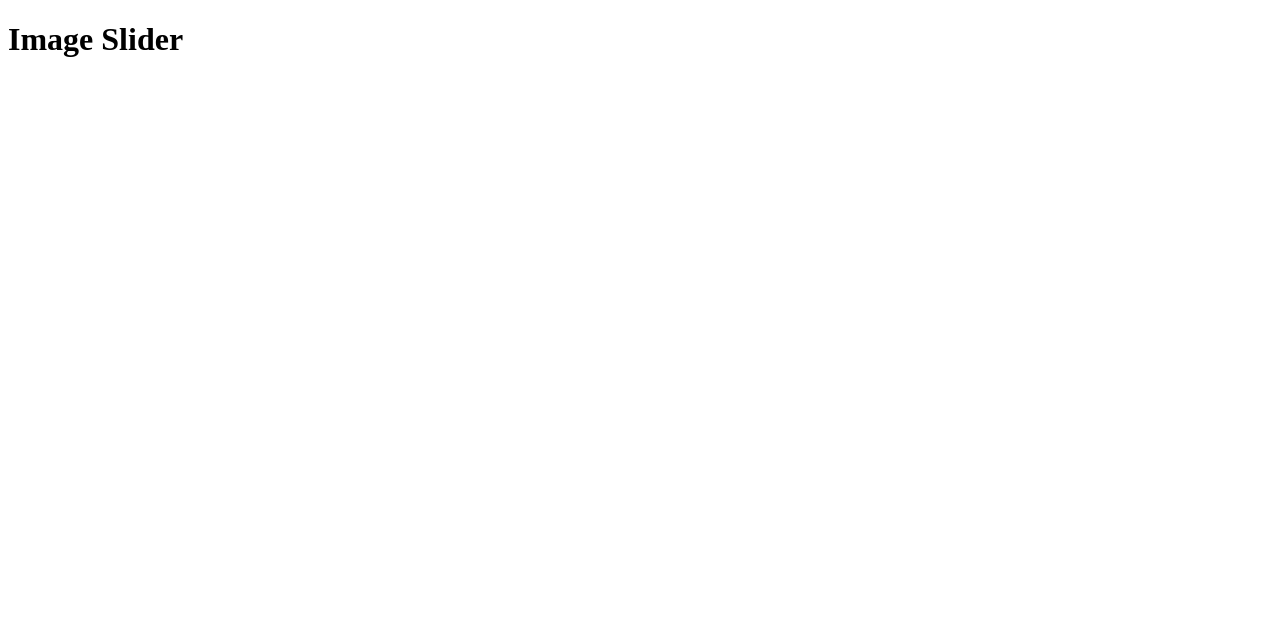
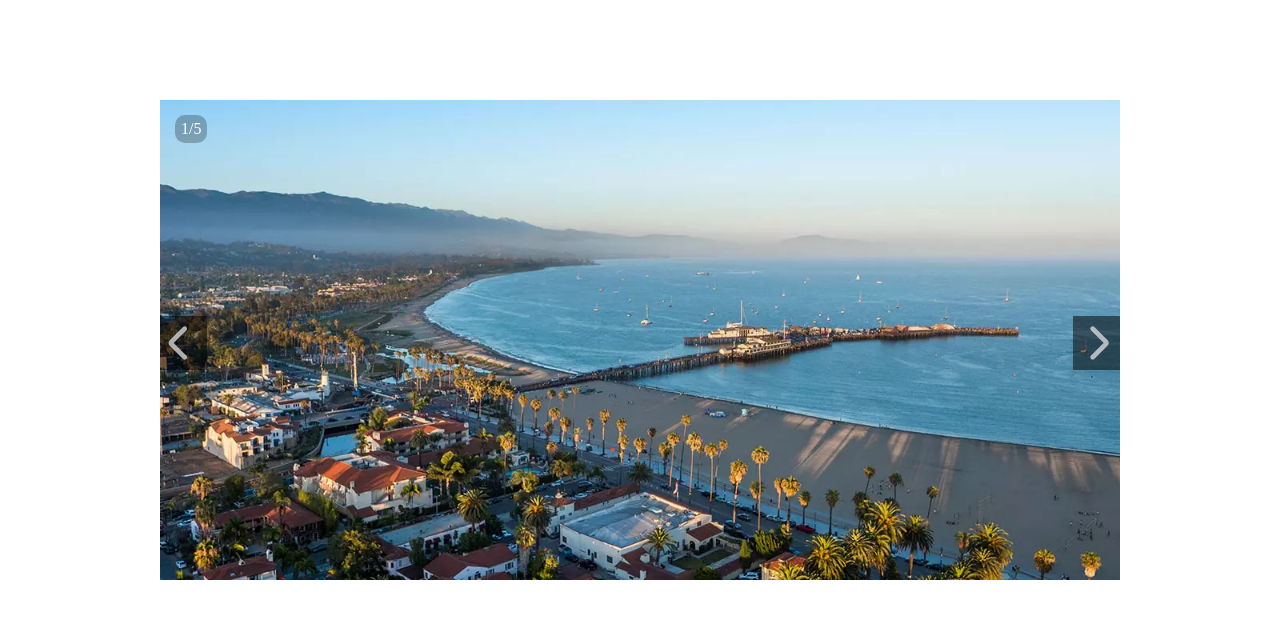
Before and after one commit to dukdukg00se/image-slider, a website built with webpack: page dist/index.html in a window 1280 px wide. Built offline with nearby package versions, Linux system fonts and the light colour scheme.

Commit message:
Test slider layout and functionality
Hardcoded slider components to test preferred design and functions.

```diff
--- a/src/components/img-slider/styles/styles.css
+++ b/src/components/img-slider/styles/styles.css
@@ -1,3 +1,6 @@
+* {
+  box-sizing: border-box;
+}
 
 .material-symbols-rounded {
   font-variation-settings:
@@ -6,3 +9,93 @@
   'GRAD' 0,
   'opsz' 48
 }
+
+/* Section is needed to hide overflow */
+/* If overflow hidden on slider container instead, won't be able to slide (transform) pics */
+section {
+
+
+
+  width: 75vw;
+  margin: auto;
+  /* border: solid 3px; */
+
+  /* Set max-width to no more than image width */
+  max-width: 1200px;
+
+  overflow: hidden;
+  position: relative;
+  min-width: 370px;
+
+
+  margin-top: 100px;
+}
+
+
+#slider-wrapper {
+  display: flex;
+
+  /* transition: transform 500ms; */
+
+  /* Need overflow, gives the sliding effect */
+  /* Then hide overflow of the section container */
+  /* overflow: hidden; */
+}
+
+.slide-frame {
+  position: relative;
+
+  /* Set min frame width to width of parent container */
+
+  min-width: 100%;
+
+  /* min-width: fit-content; */
+
+  /* Max frame size equal height of image */
+  /* max-height: 600px; */
+}
+
+  /* Constrain image width to parent width to prevent cropping of img */
+.image {
+  /* max-width: 100%; */
+  width: 100%;
+  height: auto;
+
+  /* Remove extra space below image */
+  display: block;
+}
+
+.slide-nmbr {
+  position: absolute;
+  top: 15px;
+  left: 15px;
+  color: white;
+  background-color: rgba(0, 0, 0, 0.25);
+  padding: 6px;
+  border-radius: 10px;
+}
+
+.slider-btn {
+  color: rgba(225, 225, 225, 0.75);
+  border: none;
+  background-color: rgba(0, 0, 0, 0.5);
+  padding: 7px 0 7px  7px;
+  position: absolute;
+  font-size: 40px;
+}
+.slider-btn:hover {
+  color: white;
+  background-color: rgba(0, 0, 0, 0.75);
+  cursor: pointer;
+}
+
+button:first-of-type {
+  top: 45%;
+  right: 0;
+  /* padding-right: 5px; */
+}
+
+button:last-of-type {
+  top: 45%;
+  left: 0;
+}
```
Also changed, not shown: dist/index.html, dist/test.js (added).
